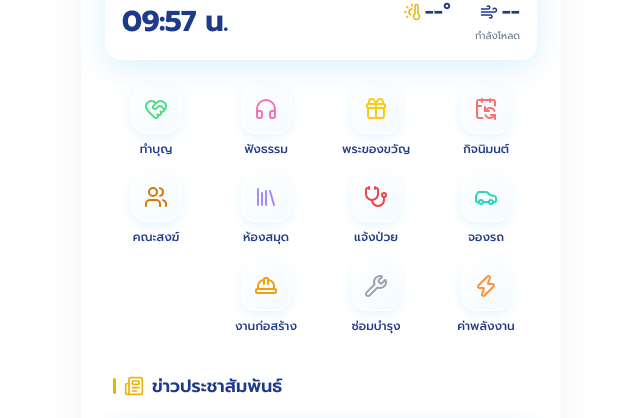
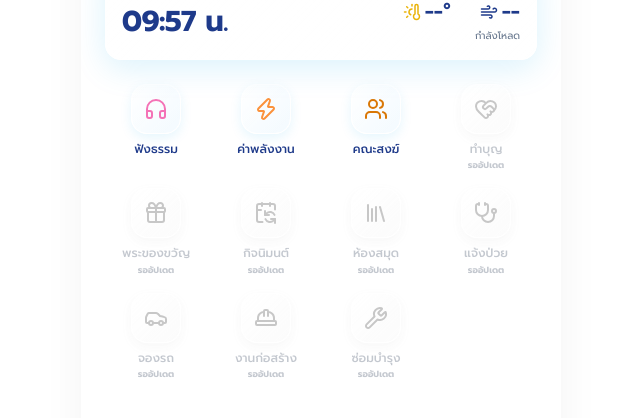
Before and after one commit to wlps70130-pixel/wat-temple-app, a React (Vite) app: page / in a window 1280 px wide. Shown: the part 193-611 px from the top of the page, without its empty margins (319-959 px from the left). Built offline with nearby package versions, Linux system fonts and the light colour scheme; no server answers; grey boxes are pictures that could not be loaded.

Commit message:
feat: reorder main menu grid and add pending update state

```diff
--- a/src/components/MenuGrid.jsx
+++ b/src/components/MenuGrid.jsx
@@ -2,17 +2,19 @@ import React from 'react';
 import { UserPlus, Headphones, Gift, HeartHandshake, Library, Zap, Wrench, CalendarSync, Car, Stethoscope, HardHat, Users } from 'lucide-react';
 
 const MENU_ITEMS = [
-  { id: 1, label: 'ทำบุญ', icon: HeartHandshake, color: '#4ade80' },
-  { id: 2, label: 'ฟังธรรม', icon: Headphones, color: '#f472b6' },
-  { id: 3, label: 'พระของขวัญ', icon: Gift, color: '#facc15' },
-  { id: 4, label: 'กิจนิมนต์', icon: CalendarSync, color: '#f87171' },
-  { id: 5, label: 'คณะสงฆ์', icon: Users, color: '#d97706' },
-  { id: 6, label: 'ห้องสมุด', icon: Library, color: '#a78bfa' },
-  { id: 7, label: 'แจ้งป่วย', icon: Stethoscope, color: '#ef4444' },
-  { id: 8, label: 'จองรถ', icon: Car, color: '#2dd4bf' },
-  { id: 9, label: 'งานก่อสร้าง', icon: HardHat, color: '#f59e0b' },
-  { id: 10, label: 'ซ่อมบำรุง', icon: Wrench, color: '#9ca3af' },
-  { id: 11, label: 'ค่าพลังงาน', icon: Zap, color: '#fb923c' }
+  // Active Modules (Top Priority)
+  { id: 2, label: 'ฟังธรรม', icon: Headphones, color: '#f472b6', isActive: true, target: 'dhamma' },
+  { id: 11, label: 'ค่าพลังงาน', icon: Zap, color: '#fb923c', isActive: true, target: 'energy' },
+  { id: 5, label: 'คณะสงฆ์', icon: Users, color: '#d97706', isActive: true, target: 'sangha' },
+  // Inactive Modules (Waiting for update)
+  { id: 1, label: 'ทำบุญ', icon: HeartHandshake, color: '#4ade80', isActive: false },
+  { id: 3, label: 'พระของขวัญ', icon: Gift, color: '#facc15', isActive: false },
+  { id: 4, label: 'กิจนิมนต์', icon: CalendarSync, color: '#f87171', isActive: false },
+  { id: 6, label: 'ห้องสมุด', icon: Library, color: '#a78bfa', isActive: false },
+  { id: 7, label: 'แจ้งป่วย', icon: Stethoscope, color: '#ef4444', isActive: false },
+  { id: 8, label: 'จองรถ', icon: Car, color: '#2dd4bf', isActive: false },
+  { id: 9, label: 'งานก่อสร้าง', icon: HardHat, color: '#f59e0b', isActive: false },
+  { id: 10, label: 'ซ่อมบำรุง', icon: Wrench, color: '#9ca3af', isActive: false }
 ];
 
 export default function MenuGrid({ onMenuClick }) {
@@ -24,18 +26,20 @@ export default function MenuGrid({ onMenuClick }) {
           <button
             key={item.id}
             className="menu-item"
+            style={{ opacity: item.isActive ? 1 : 0.6 }}
             onClick={() => {
-              if (onMenuClick) {
-                if (item.id === 5) onMenuClick('sangha');
-                if (item.id === 2) onMenuClick('dhamma');
-                if (item.id === 11) onMenuClick('energy');
+              if (onMenuClick && item.isActive) {
+                onMenuClick(item.target);
               }
             }}
           >
-            <div className="menu-icon-wrapper">
-              <Icon size={24} color={item.color} />
+            <div className="menu-icon-wrapper" style={{ filter: item.isActive ? 'none' : 'grayscale(100%)' }}>
+              <Icon size={24} color={item.isActive ? item.color : '#9ca3af'} />
             </div>
-            <span className="menu-text">{item.label}</span>
+            <div style={{ display: 'flex', flexDirection: 'column', alignItems: 'center' }}>
+               <span className="menu-text" style={{ color: item.isActive ? 'inherit' : '#9ca3af' }}>{item.label}</span>
+               {!item.isActive && <span style={{ fontSize: '0.55rem', color: '#9ca3af', marginTop: '2px', fontWeight: 'bold' }}>รออัปเดต</span>}
+            </div>
           </button>
         );
       })}
--- a/src/index.css
+++ b/src/index.css
@@ -221,20 +221,7 @@ body {
   stroke: white;
 }
 
-.menu-item:nth-child(n+9) {
-  /* Center the last two items in the 3rd row gracefully */
-}
 
-/* Force specific grid placement if there are exactly 10 items (4, 4, 2) */
-.menu-grid {
-  justify-content: center;
-}
-.menu-item:nth-child(9) {
-  grid-column: 2 / 3;
-}
-.menu-item:nth-child(10) {
-  grid-column: 3 / 4;
-}
 
 
 .menu-text {
```
